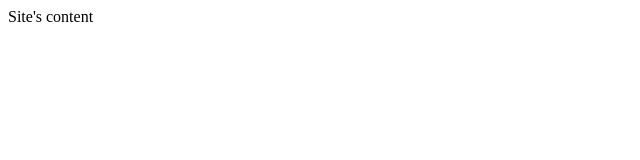
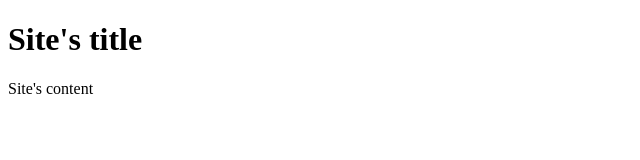
Before and after one commit to metafilesx/website, a plain HTML site: page 0/index.html in a window 1280 px wide. Shown: the whole page, without its empty margins (0-640 px from the left). Drawn offline with Linux system fonts and the light colour scheme.

Commit message:
Update index.html

```diff
--- a/0/index.html
+++ b/0/index.html
@@ -4,6 +4,7 @@
         <title>Site's title</title>
     </head>
     <body>
-        Site's content
+        <h1>Site's title</h1>
+        <p>Site's content</p>
     </body>
 </html>
```
